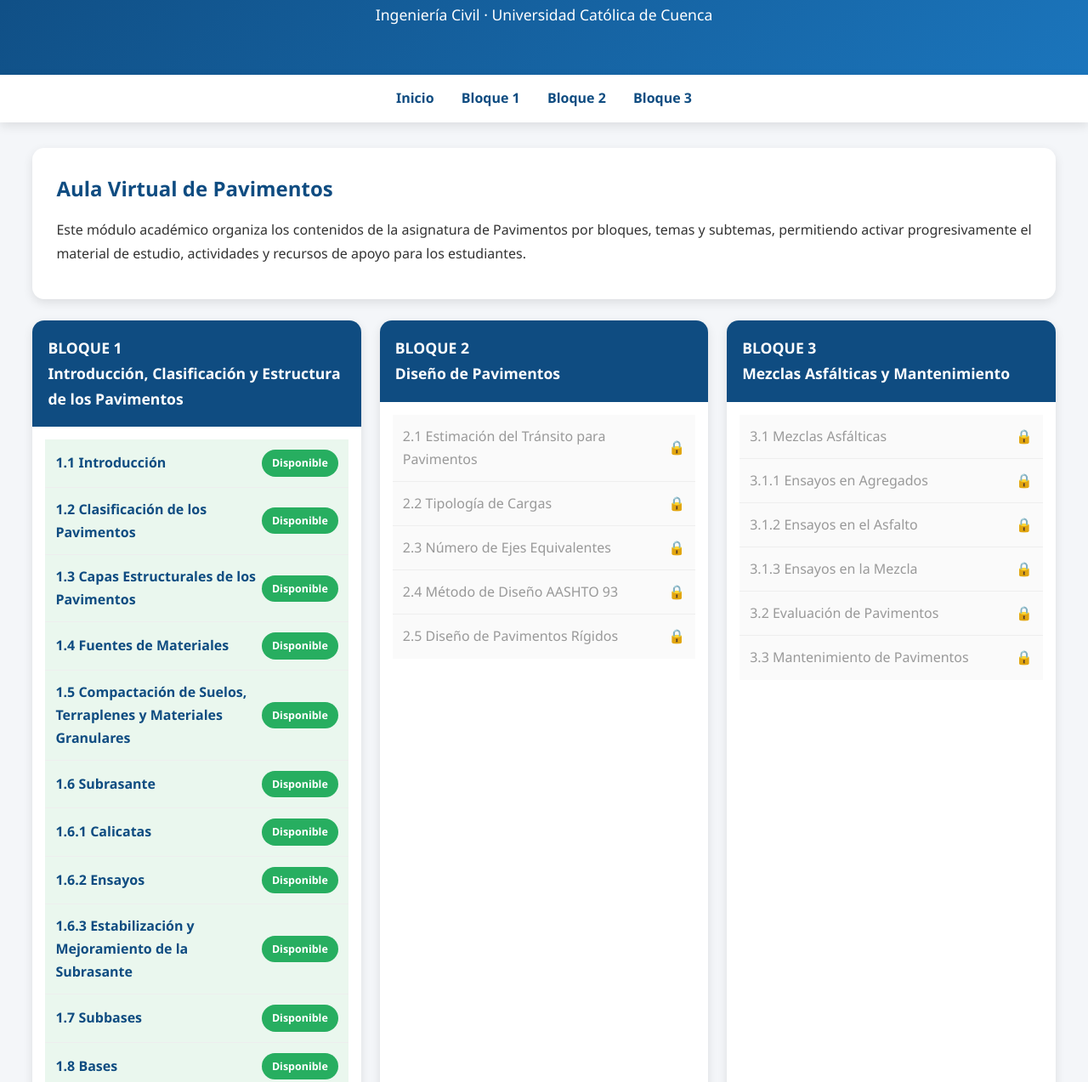
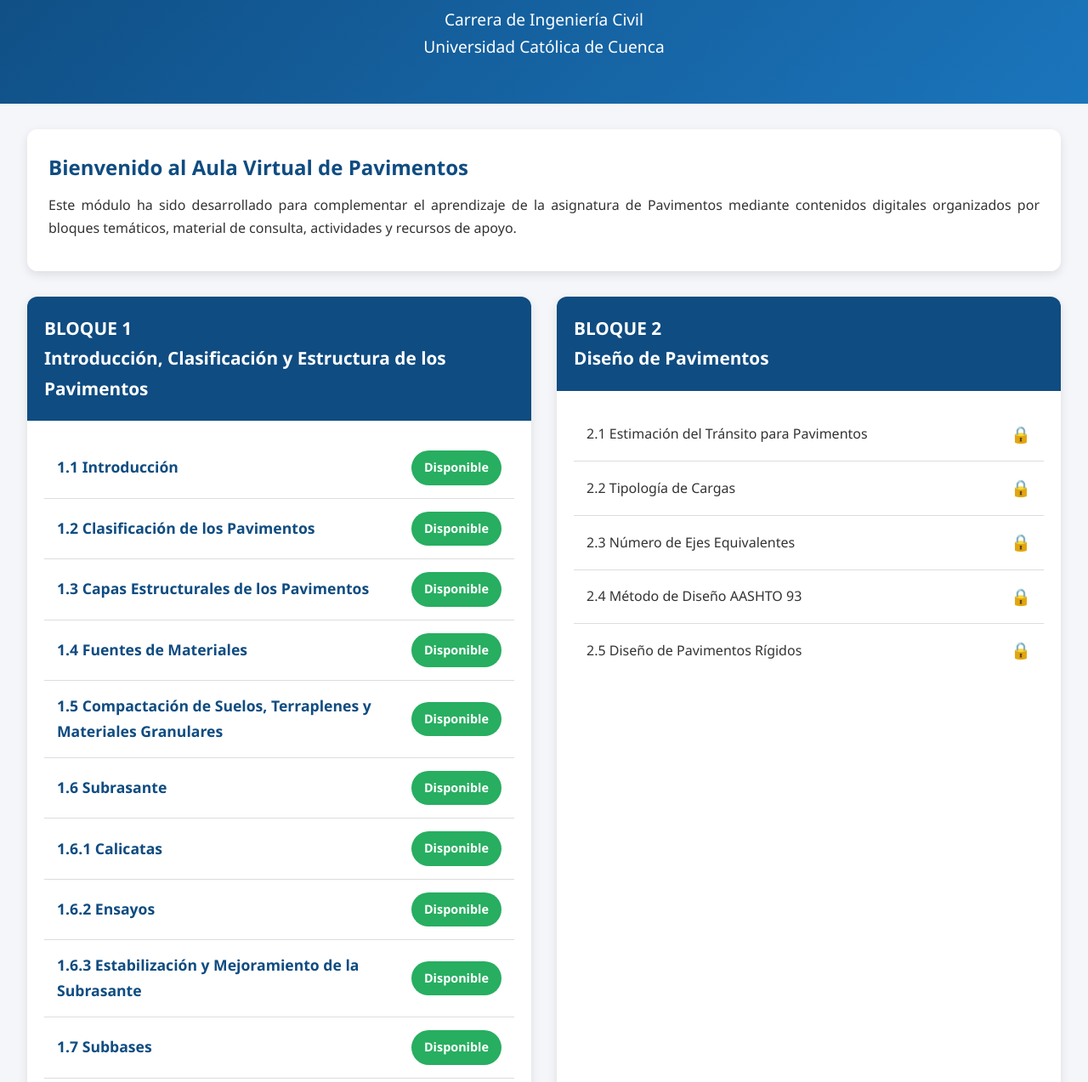
Before and after one commit to RICARDOR83/mod_pav, a plain HTML site: page docs/index.html in a window 1280 px wide. Shown: the part 135-1408 px from the top of the page at 85% size. Drawn offline with Linux system fonts and the light colour scheme.

Commit message:
Update index.html

```diff
--- a/docs/index.html
+++ b/docs/index.html
@@ -1,147 +1,320 @@
 <!DOCTYPE html>
 <html lang="es">
 <head>
-  <meta charset="UTF-8" />
-  <meta name="viewport" content="width=device-width, initial-scale=1.0" />
-  <title>Pavimentos | Módulo Académico</title>
-  <link rel="stylesheet" href="css/style.css" />
+<meta charset="UTF-8">
+<meta name="viewport" content="width=device-width, initial-scale=1.0">
+<title>Módulo de Pavimentos</title>
+
+<link rel="stylesheet" href="css/style.css">
+
+<style>
+
+body{
+    background:#f4f6f9;
+    font-family:'Segoe UI',sans-serif;
+}
+
+header{
+    background:linear-gradient(135deg,#0f4c81,#1b75bc);
+    color:white;
+    text-align:center;
+    padding:50px 20px;
+}
+
+header h1{
+    font-size:3rem;
+}
+
+header p{
+    margin-top:10px;
+    font-size:1.2rem;
+}
+
+.container{
+    width:95%;
+    max-width:1600px;
+    margin:auto;
+    padding:30px 0;
+}
+
+.grid{
+    display:grid;
+    grid-template-columns:repeat(auto-fit,minmax(450px,1fr));
+    gap:30px;
+}
+
+.block{
+    background:white;
+    border-radius:12px;
+    overflow:hidden;
+    box-shadow:0 4px 12px rgba(0,0,0,.1);
+}
+
+.block-header{
+    background:#0f4c81;
+    color:white;
+    padding:20px;
+    font-size:1.3rem;
+    font-weight:bold;
+}
+
+.block-content{
+    padding:20px;
+}
+
+.topic{
+    display:flex;
+    justify-content:space-between;
+    align-items:center;
+    padding:15px;
+    border-bottom:1px solid #ddd;
+}
+
+.topic:last-child{
+    border-bottom:none;
+}
+
+.topic a{
+    text-decoration:none;
+    color:#0f4c81;
+    font-weight:bold;
+    font-size:1.1rem;
+}
+
+.topic a:hover{
+    color:#f39c12;
+}
+
+.badge{
+    background:#27ae60;
+    color:white;
+    padding:8px 15px;
+    border-radius:25px;
+    font-size:.9rem;
+}
+
+.lock{
+    color:#999;
+    font-size:1.2rem;
+}
+
+footer{
+    background:#2c3e50;
+    color:white;
+    text-align:center;
+    padding:20px;
+    margin-top:40px;
+}
+
+.banner{
+    background:white;
+    padding:25px;
+    border-radius:12px;
+    box-shadow:0 4px 12px rgba(0,0,0,.1);
+    margin-bottom:30px;
+}
+
+.banner h2{
+    color:#0f4c81;
+    margin-bottom:10px;
+}
+
+</style>
+
 </head>
+
 <body>
 
 <header>
+
 <h1>DISEÑO DE PAVIMENTOS</h1>
-  <p>Ingeniería Civil · Universidad Católica de Cuenca</p>
+
+<p>
+Carrera de Ingeniería Civil<br>
+Universidad Católica de Cuenca
+</p>
+
 </header>
 
-<nav>
-  <a href="index.html">Inicio</a>
-  <a href="#bloque1">Bloque 1</a>
-  <a href="#bloque2">Bloque 2</a>
-  <a href="#bloque3">Bloque 3</a>
-</nav>
+<div class="container">
 
-<main class="container">
+<div class="banner">
 
-  <section class="banner">
-    <h2>Aula Virtual de Pavimentos</h2>
+<h2>Bienvenido al Aula Virtual de Pavimentos</h2>
+
 <p>
-      Este módulo académico organiza los contenidos de la asignatura de Pavimentos
-      por bloques, temas y subtemas, permitiendo activar progresivamente el material
-      de estudio, actividades y recursos de apoyo para los estudiantes.
+Este módulo ha sido desarrollado para complementar el aprendizaje de la asignatura
+de Pavimentos mediante contenidos digitales organizados por bloques temáticos,
+material de consulta, actividades y recursos de apoyo.
 </p>
-  </section>
 
-  <section class="grid">
+</div>
 
-    <article class="block" id="bloque1">
+<div class="grid">
+
+<!-- BLOQUE 1 -->
+
+<div class="block">
+
 <div class="block-header">
 BLOQUE 1<br>
 Introducción, Clasificación y Estructura de los Pavimentos
 </div>
+
 <div class="block-content">
 
-        <div class="topic active">
-          <a href="bloque1/1_1_introduccion.html">1.1 Introducción</a>
+<div class="topic">
+<a href="bloque_1/1_1introduccion.html">1.1 Introducción</a>
 <span class="badge">Disponible</span>
 </div>
 
-        <div class="topic active">
-          <a href="bloque1/1_2_clasificacion_pavimentos.html">1.2 Clasificación de los Pavimentos</a>
+<div class="topic">
+<a href="bloque_1/1_2_clasificacion_pavimentos.html">
+1.2 Clasificación de los Pavimentos
+</a>
 <span class="badge">Disponible</span>
 </div>
 
-        <div class="topic active">
-          <a href="bloque1/1_3_capas_estructurales.html">1.3 Capas Estructurales de los Pavimentos</a>
+<div class="topic">
+<a href="bloque_1/1_3_capas_estructurales.html">
+1.3 Capas Estructurales de los Pavimentos
+</a>
 <span class="badge">Disponible</span>
 </div>
 
-        <div class="topic active">
-          <a href="bloque1/1_4_fuentes_materiales.html">1.4 Fuentes de Materiales</a>
+<div class="topic">
+<a href="bloque_1/1_4_fuentes_materiales.html">
+1.4 Fuentes de Materiales
+</a>
 <span class="badge">Disponible</span>
 </div>
 
-        <div class="topic active">
-          <a href="bloque1/1_5_compactacion_suelos.html">1.5 Compactación de Suelos, Terraplenes y Materiales Granulares</a>
+<div class="topic">
+<a href="bloque_1/1_5_compactacion.html">
+1.5 Compactación de Suelos, Terraplenes y Materiales Granulares
+</a>
 <span class="badge">Disponible</span>
 </div>
 
-        <div class="topic active">
-          <a href="bloque1/1_6_subrasante.html">1.6 Subrasante</a>
+<div class="topic">
+<a href="bloque_1/1_6_subrasante.html">
+1.6 Subrasante
+</a>
 <span class="badge">Disponible</span>
 </div>
 
-        <div class="topic active">
-          <a href="bloque1/1_6_1_calicatas.html">1.6.1 Calicatas</a>
+<div class="topic">
+<a href="bloque_1/1_6_1_calicatas.html">
+1.6.1 Calicatas
+</a>
 <span class="badge">Disponible</span>
 </div>
 
-        <div class="topic active">
-          <a href="bloque1/1_6_2_ensayos.html">1.6.2 Ensayos</a>
+<div class="topic">
+<a href="bloque_1/1_6_2_ensayos.html">
+1.6.2 Ensayos
+</a>
 <span class="badge">Disponible</span>
 </div>
 
-        <div class="topic active">
-          <a href="bloque1/1_6_3_estabilizacion_subrasante.html">1.6.3 Estabilización y Mejoramiento de la Subrasante</a>
+<div class="topic">
+<a href="bloque_1/1_6_3_estabilizacion.html">
+1.6.3 Estabilización y Mejoramiento de la Subrasante
+</a>
 <span class="badge">Disponible</span>
 </div>
 
-        <div class="topic active">
-          <a href="bloque1/1_7_subbases.html">1.7 Subbases</a>
+<div class="topic">
+<a href="bloque_1/1_7_subbases.html">
+1.7 Subbases
+</a>
 <span class="badge">Disponible</span>
 </div>
 
-        <div class="topic active">
-          <a href="bloque1/1_8_bases.html">1.8 Bases</a>
+<div class="topic">
+<a href="bloque_1/1_8_bases.html">
+1.8 Bases
+</a>
 <span class="badge">Disponible</span>
 </div>
 
 </div>
-    </article>
 
-    <article class="block" id="bloque2">
+</div>
+
+<!-- BLOQUE 2 -->
+
+<div class="block">
+
 <div class="block-header">
 BLOQUE 2<br>
 Diseño de Pavimentos
 </div>
+
 <div class="block-content">
-        <div class="topic locked">2.1 Estimación del Tránsito para Pavimentos <span class="lock">🔒</span></div>
-        <div class="topic locked">2.2 Tipología de Cargas <span class="lock">🔒</span></div>
-        <div class="topic locked">2.3 Número de Ejes Equivalentes <span class="lock">🔒</span></div>
-        <div class="topic locked">2.4 Método de Diseño AASHTO 93 <span class="lock">🔒</span></div>
-        <div class="topic locked">2.5 Diseño de Pavimentos Rígidos <span class="lock">🔒</span></div>
+
+<div class="topic">
+2.1 Estimación del Tránsito para Pavimentos
+<span class="lock">🔒</span>
 </div>
-    </article>
 
-    <article class="block" id="bloque3">
+<div class="topic">
+2.2 Tipología de Cargas
+<span class="lock">🔒</span>
+</div>
+
+<div class="topic">
+2.3 Número de Ejes Equivalentes
+<span class="lock">🔒</span>
+</div>
+
+<div class="topic">
+2.4 Método de Diseño AASHTO 93
+<span class="lock">🔒</span>
+</div>
+
+<div class="topic">
+2.5 Diseño de Pavimentos Rígidos
+<span class="lock">🔒</span>
+</div>
+
+</div>
+
+</div>
+
+<!-- BLOQUE 3 -->
+
+<div class="block">
+
 <div class="block-header">
 BLOQUE 3<br>
 Mezclas Asfálticas y Mantenimiento
 </div>
+
 <div class="block-content">
-        <div class="topic locked">3.1 Mezclas Asfálticas <span class="lock">🔒</span></div>
-        <div class="topic locked">3.1.1 Ensayos en Agregados <span class="lock">🔒</span></div>
-        <div class="topic locked">3.1.2 Ensayos en el Asfalto <span class="lock">🔒</span></div>
-        <div class="topic locked">3.1.3 Ensayos en la Mezcla <span class="lock">🔒</span></div>
-        <div class="topic locked">3.2 Evaluación de Pavimentos <span class="lock">🔒</span></div>
-        <div class="topic locked">3.3 Mantenimiento de Pavimentos <span class="lock">🔒</span></div>
+
+<div class="topic">3.1 Mezclas Asfálticas <span class="lock">🔒</span></div>
+
+<div class="topic">3.1.1 Ensayos en Agregados <span class="lock">🔒</span></div>
+
+<div class="topic">3.1.2 Ensayos en Asfalto <span class="lock">🔒</span></div>
+
+<div class="topic">3.1.3 Ensayos en Mezcla <span class="lock">🔒</span></div>
+
+<div class="topic">3.2 Evaluación de Pavimentos <span class="lock">🔒</span></div>
+
+<div class="topic">3.3 Mantenimiento de Pavimentos <span class="lock">🔒</span></div>
+
 </div>
-    </article>
 
-  </section>
+</div>
 
-  <section class="info">
-    <h2>Resultado de aprendizaje del Bloque 1</h2>
-    <p>
-      Identificar conceptos básicos, clasificación de pavimentos, capas estructurales,
-      materiales granulares, subrasante, subbases y bases como elementos fundamentales
-      de la estructura de pavimento.
-    </p>
-  </section>
+</div>
 
-</main>
+</div>
 
 <footer>
-  Ing. Ricardo Romero G. · Pavimentos · Ingeniería Civil · UCACUE
+Ingeniería Civil · Pavimentos · Universidad Católica de Cuenca
 </footer>
 
 </body>
```
Lines whose indentation alone changed are shown as unchanged.
